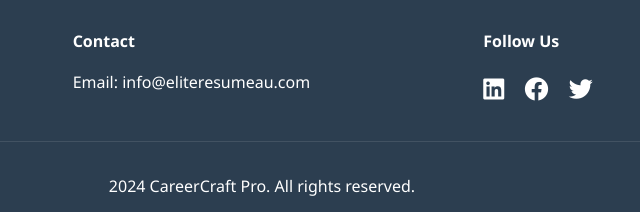
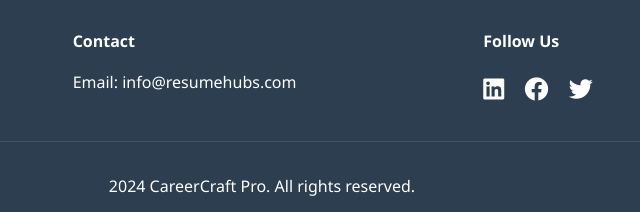
Before and after one commit to sherlyluo/resumehub, a plain HTML site: page index.html in a window 1280 px wide. Shown: the part 3635-3847 px from the top of the page, 378-1018 px from the left. Drawn offline with Linux system fonts and the light colour scheme.

Commit message:
Update index.html

```diff
--- a/index.html
+++ b/index.html
@@ -232,9 +232,9 @@
             </div>
             <div class="footer-section">
                 <h4 data-en="Contact" data-zh="联系我们" data-ja="お問い合わせ">Contact</h4>
-                <p data-en="Email: info@eliteresumeau.com"
-                   data-zh="邮箱：info@eliteresumeau.com"
-                   data-ja="メール：info@eliteresumeau.com">Email: info@resumehubs.com</p>
+                <p data-en="Email: info@resumehubs.com"
+                   data-zh="邮箱：info@resumehubs.com"
+                   data-ja="メール：info@resumehubs.com">Email: info@resumehubs.com</p>
             </div>
             <div class="footer-section">
                 <h4 data-en="Follow Us" data-zh="关注我们" data-ja="フォローする">Follow Us</h4>
```
